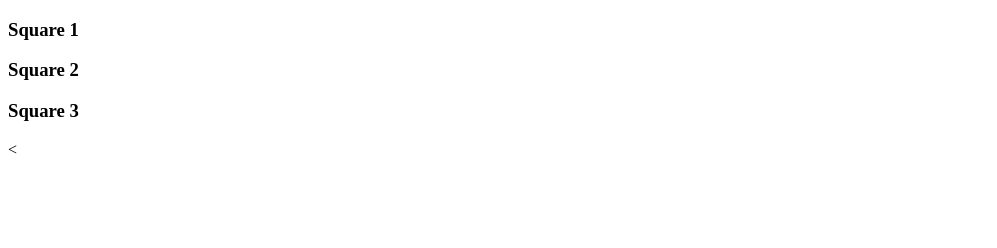
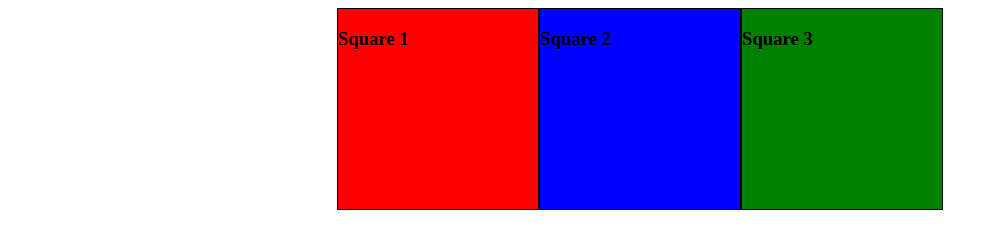
Before and after one commit to mikematt23/merge-conflict, a plain HTML site: page index.html in a window 1280 px wide. Shown: the whole page, without its empty margins (0-997 px from the left). Drawn offline with Linux system fonts and the light colour scheme.

Commit message:
added styles sheet

```diff
--- a/index.html
+++ b/index.html
@@ -4,17 +4,19 @@
   <meta charset="UTF-8">
   <meta name="viewport" content="width=device-width, initial-scale=1.0">
   <meta http-equiv="X-UA-Compatible" content="ie=edge">
+  <link rel="stylesheet" href="./styles.css">
   <title>Merge-conflict</title>
 </head>
 <body>
-  <div>
-    <h3>Square 1</h3>
-  </div>
-  <div></div>
+<div class="top">
+  <h3>Square 1</h3>
+</div>
+<div class="middle">
   <h3>Square 2</h3>
-  <div>
-    <h3>Square 3</h3>
-  </div>
-  <
+</div>
+<div class="bottom">
+  <h3>Square 3</h3>
+</div>
+
 </body>
 </html>
--- /dev/null
+++ b/styles.css
@@ -0,0 +1,25 @@
+body {
+  display: flex;
+  justify-content: center;
+}
+
+.top {
+  border: 1px solid;
+  background: red;
+  height: 200px;
+  width: 200px;
+}
+
+.middle {
+  border: 1px solid;
+  background: blue;
+  height: 200px;
+  width: 200px;
+}
+
+.bottom {
+  border: 1px solid;
+  background: green;
+  height: 200px;
+  width: 200px;
+}
```
